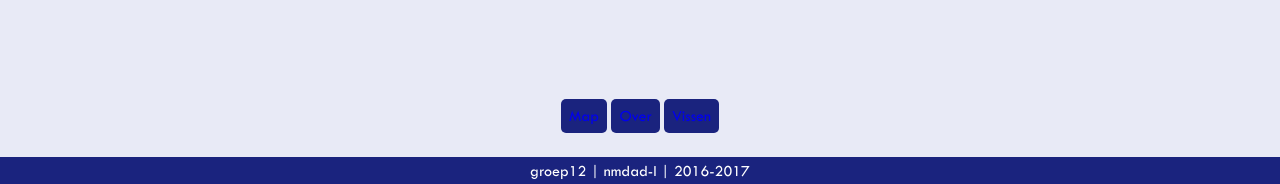
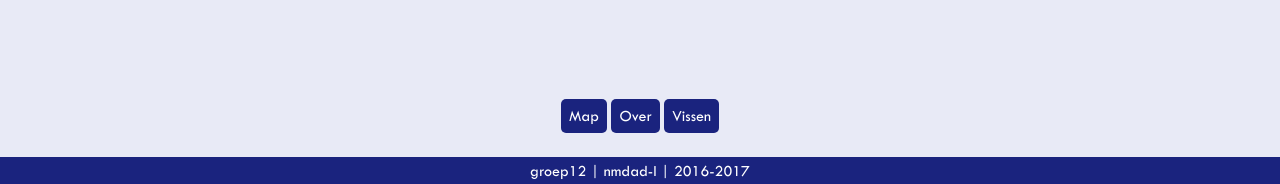
Before and after one commit to svennote/WeFish.github.io, a Jekyll site: the page built from start.html, in a window 1280 px wide. Shown: the part 713-897 px from the top of the page. Built offline with Jekyll 4.4.1, drawn with Linux system fonts in a browser that asks for light colours.

Commit message:
aangepast

```diff
--- a/css/login.scss
+++ b/css/login.scss
@@ -164,7 +164,7 @@
 padding:8px;
 text-decoration: none;
 text-align: center;
-
+color:white;
 
 }
 
--- a/css/main.scss
+++ b/css/main.scss
@@ -27,7 +27,12 @@
 	font-style: normal;
 }
 
+.registreerlink{
 
+color:$ahsd;
+text-decoration:none;
+background-color:pink;
+}
 
 
 
--- a/login.html
+++ b/login.html
@@ -10,7 +10,7 @@
     <form onsubmit="return check()">
     <tr><td><label>gebruikersnaam</label></td><td><input id="Nm" name="naam" type="text" required="required"></td></tr>
     <tr><td><label>wachtwoord</label></td><td><input id ="Pw" name="wachtwoord" type="password" required ="required"></td><tr>
-   <tr><td><input id="btn_submit" type="submit"></td><td><span class="registreerlink"><a href="registreer.html" >registreer</a></span></td></tr>
+   <tr><td><input id="btn_submit" type="submit"></td><td><a href="registreer.html" class="registreerlink">registreer</a></td></tr>
     </form>
     </table>
 </div>
```
